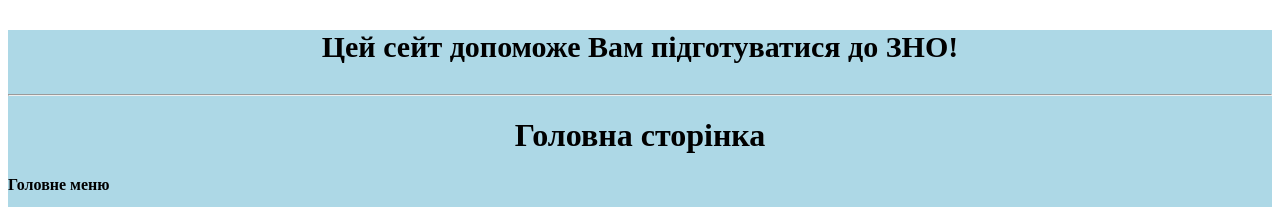
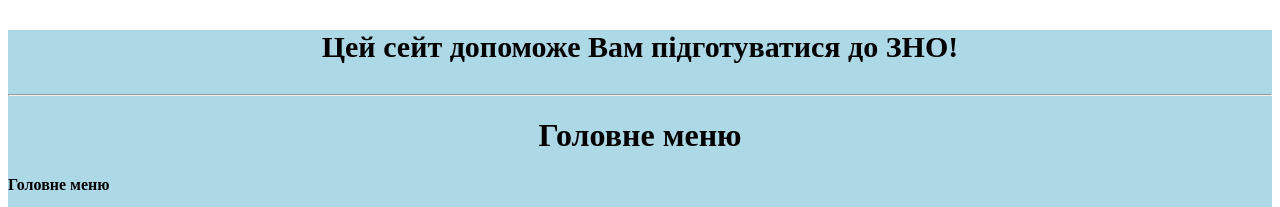
Before and after one commit to SergeMa/SergeyMak.github.io, a plain HTML site: page index.html in a window 1280 px wide. Shown: the top 207 px of the page. Drawn offline with Linux system fonts and the light colour scheme.

Commit message:
Update index.html

```diff
--- a/index.html
+++ b/index.html
@@ -4,7 +4,7 @@
     <title>Підготовка до ЗНО</title>
     <p id="info"><b>Цей сейт допоможе Вам підготуватися до ЗНО!</b></p>
     <hr>
-    <h1 id="title">Головна сторінка</h1>
+    <h1 id="title">Головне меню</h1>
     <p id="pg1" href="#"><b>Головне меню</b></p>
     <p id="pg2"><b>Підготовка до ЗНО</b> </p>
     <p id="sub1"> <a href="https://sergema.github.io/Math.githum.io/">Математика </a></p>
```
